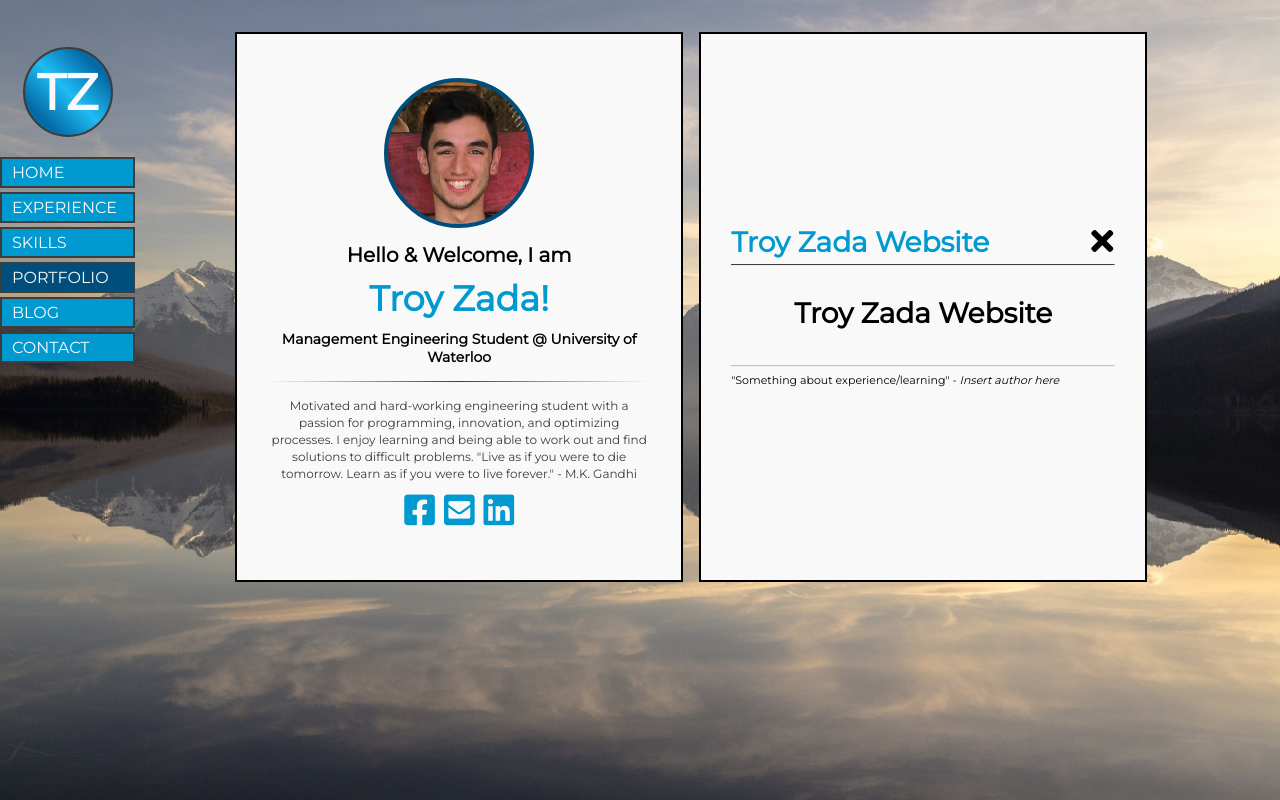
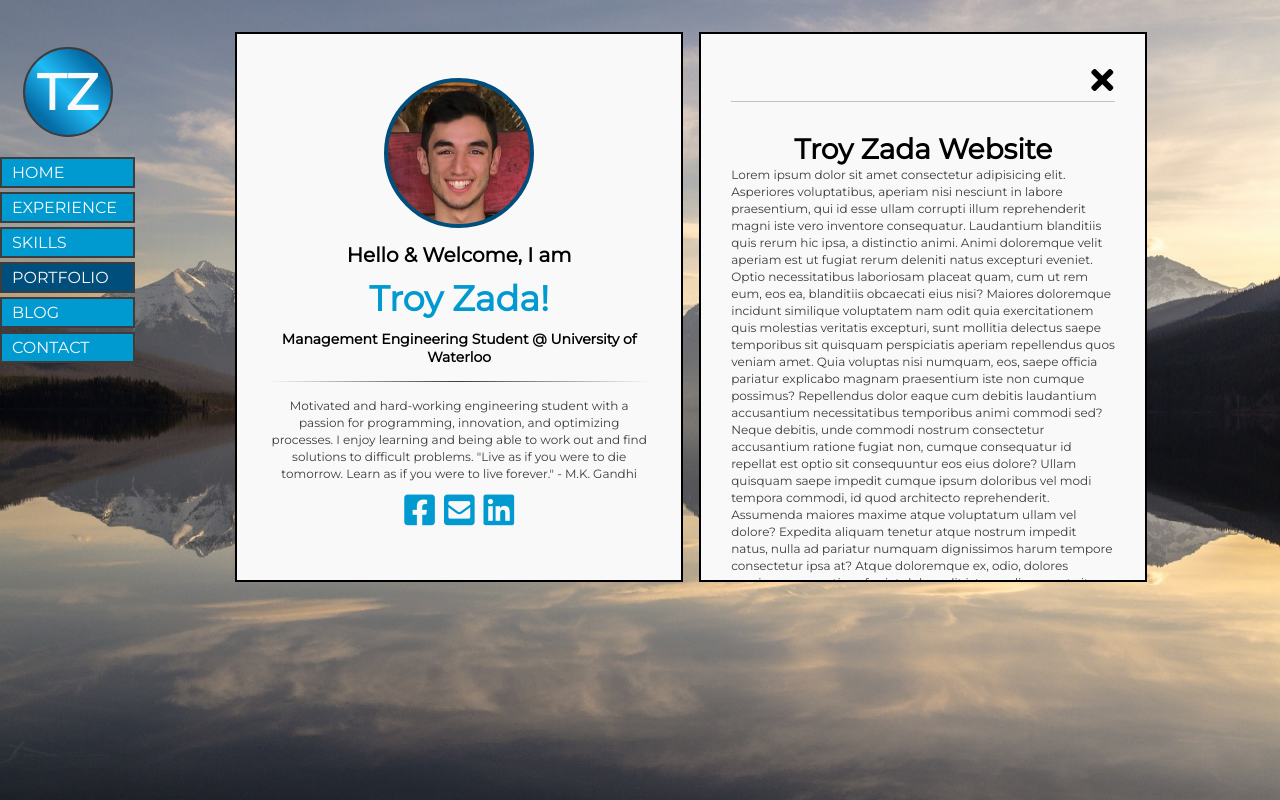
Before and after one commit to tzada8/troy-zada, a React (Create React App) app: page /portfolio/troy-zada in a window 1280 px wide. Built offline with nearby package versions, Linux system fonts and the light colour scheme; a web font is replaced by a local one.

Commit message:
created BlogCard comp and a few blog posts

```diff
--- /dev/null
+++ b/src/components/cards/content/blog/blog_card/BlogCard.css
@@ -0,0 +1,58 @@
+li.blog-container {
+   display: block;
+}
+
+.blog-content {
+   display: block;
+   width: 90%;
+   margin: 15px auto 0;
+}
+
+figure.blog-picwrap {
+   position: relative;
+   width: 100%;
+   padding-top: 75%;
+   overflow: hidden;
+}
+
+img.blog-image {
+   position: absolute;
+   top: 0;
+   right: 0;
+   bottom: 0;
+   left: 0;
+   display: block;
+   width: 100%;
+   max-width: 100%;
+   height: 100%;
+   max-height: 100%;
+   object-fit: cover;
+   transition: all 0.2s linear;
+}
+
+img.blog-image:hover {
+   transform: scale(1.1);
+}
+
+.blog-description-box {
+   padding: 5px;
+   text-align: left;
+}
+
+.blog-date {
+   padding-top: 6px;
+   font-size: 12px;
+   color: var(--GREY);
+}
+
+.blog-title {
+   padding-top: 2px;
+   font-size: 18px;
+   color: var(--REG_BLUE);
+}
+
+hr.horizontal-bar__blog-posts {
+   margin: 5px 0 30px 0;
+   border: 2px solid var(--GREY);
+   border-radius: 5px;
+}
--- /dev/null
+++ b/src/components/cards/content/blog/blog_card/BlogCard.js
@@ -0,0 +1,25 @@
+import React from "react";
+import { Link } from "react-router-dom";
+import "./BlogCard.css";
+
+function BlogCard(props) {
+   return (
+      <>
+         <li className="blog-container">
+            <Link className="blog-content" to={props.path}>
+               <figure className="blog-picwrap">
+                  <img className="blog-image" src={props.src} alt="Blog Post" />
+               </figure>
+               <div className="blog-description-box">
+                  <h4 className="blog-date">{props.date}</h4>
+                  <h3 className="blog-title">{props.blogTitle}</h3>
+               </div>
+            </Link>
+
+            <hr className="horizontal-bar__blog-posts" />
+         </li>
+      </>
+   );
+}
+
+export default BlogCard;
--- a/src/components/cards/content/portfolio/project_card/ProjectCard.css
+++ b/src/components/cards/content/portfolio/project_card/ProjectCard.css
@@ -14,7 +14,6 @@ li.project-container {
 }
 
 figure.project-picwrap {
-   background: blue;
    position: relative;
    width: 100%;
    padding-top: 75%;
--- a/src/components/cards/content/portfolio/subcards/TroyZada.js
+++ b/src/components/cards/content/portfolio/subcards/TroyZada.js
@@ -4,6 +4,66 @@ function TroyZada() {
    return (
       <div>
          <h1>Troy Zada Website</h1>
+         <p>
+            Lorem ipsum dolor sit amet consectetur adipisicing elit. Asperiores
+            voluptatibus, aperiam nisi nesciunt in labore praesentium, qui id
+            esse ullam corrupti illum reprehenderit magni iste vero inventore
+            consequatur. Laudantium blanditiis quis rerum hic ipsa, a distinctio
+            animi. Animi doloremque velit aperiam est ut fugiat rerum deleniti
+            natus excepturi eveniet. Optio necessitatibus laboriosam placeat
+            quam, cum ut rem eum, eos ea, blanditiis obcaecati eius nisi?
+            Maiores doloremque incidunt similique voluptatem nam odit quia
+            exercitationem quis molestias veritatis excepturi, sunt mollitia
+            delectus saepe temporibus sit quisquam perspiciatis aperiam
+            repellendus quos veniam amet. Quia voluptas nisi numquam, eos, saepe
+            officia pariatur explicabo magnam praesentium iste non cumque
+            possimus? Repellendus dolor eaque cum debitis laudantium accusantium
+            necessitatibus temporibus animi commodi sed? Neque debitis, unde
+            commodi nostrum consectetur accusantium ratione fugiat non, cumque
+            consequatur id repellat est optio sit consequuntur eos eius dolore?
+            Ullam quisquam saepe impedit cumque ipsum doloribus vel modi tempora
+            commodi, id quod architecto reprehenderit. Assumenda maiores maxime
+            atque voluptatum ullam vel dolore? Expedita aliquam tenetur atque
+            nostrum impedit natus, nulla ad pariatur numquam dignissimos harum
+            tempore consectetur ipsa at? Atque doloremque ex, odio, dolores
+            aperiam praesentium fugiat dolor velit iste modi quaerat vitae earum
+            illo placeat quisquam exercitationem ullam ratione ab alias
+            blanditiis cumque vero. Atque, natus quos! Soluta magnam velit
+            voluptatibus? Explicabo dolores aspernatur placeat veniam! Ipsa
+            blanditiis, temporibus deleniti quod odio ipsum sapiente quo nisi
+            maxime, modi non rem aspernatur veritatis asperiores quisquam neque
+            dolores voluptatibus molestias ipsam, facere obcaecati. Illo beatae
+            cupiditate nobis natus, officiis ut ipsum recusandae officia numquam
+            asperiores deserunt similique aspernatur. Illum exercitationem sint
+            modi a ab atque pariatur dicta alias veniam corporis, cumque velit,
+            vel numquam voluptates, blanditiis dolorem molestias? Numquam
+            dolores nulla possimus quae voluptatum. Eius deleniti temporibus
+            sapiente quidem eligendi explicabo vero animi ex, dolore earum,
+            iusto, sint veritatis ratione at. Sint quaerat magni nesciunt hic
+            commodi corporis sit architecto ex vero, rerum consequatur
+            temporibus nulla modi sunt! Aliquid blanditiis adipisci, quidem
+            neque architecto quam dolorum. Similique eum tempore fugiat,
+            eligendi aspernatur pariatur illo nam corrupti. Officiis quos odio
+            aut nobis, cupiditate aliquam molestias atque. Aperiam, odio
+            sapiente. Amet ex facere obcaecati voluptatum, perspiciatis omnis
+            repellendus voluptate doloribus itaque veritatis repellat.
+            Aspernatur, veniam numquam fugiat sapiente labore voluptates fugit,
+            ex eum, explicabo ipsum assumenda. Perferendis consequatur enim,
+            aspernatur eos optio ullam natus dolorem sit. Rerum laboriosam hic,
+            nostrum odio, iste quaerat debitis laborum accusantium, autem
+            doloribus delectus! Ipsam temporibus fugiat adipisci, ipsa numquam,
+            consequuntur sunt obcaecati atque explicabo quo doloremque esse nemo
+            laborum veniam. Assumenda ad provident veniam fugiat nostrum libero
+            incidunt voluptates error quasi dicta corrupti iure porro omnis a,
+            ipsam distinctio velit qui. Ab ratione consectetur incidunt quos
+            hic! Iste soluta exercitationem molestias numquam eligendi voluptas
+            quam, iusto sint? Ab, molestias minus quisquam fuga ut ipsum, quam
+            expedita, tempora maiores dolores hic consectetur est corrupti
+            dolorem vero quia quibusdam doloribus id laudantium. Necessitatibus
+            fugit dolorem esse fugiat, odio doloribus cumque quas tenetur nihil
+            molestiae quae maiores iusto, dolores ut minus placeat. Praesentium
+            delectus hic quisquam libero. Autem sunt porro dolores?
+         </p>
       </div>
    );
 }
--- a/src/components/cards/display_sub/CreateSubcards.css
+++ b/src/components/cards/display_sub/CreateSubcards.css
@@ -27,64 +27,26 @@
    opacity: 1;
 }
 
-/* CUSTOM SCROLLBAR FOR ALL PAGES */
-div::-webkit-scrollbar {
-   width: 16px;
-   height: 16px;
-}
-div::-webkit-scrollbar-thumb {
-   height: 6px;
-   width: 6px;
-   border: 4px solid rgba(0, 0, 0, 0);
-   background-clip: padding-box;
-   -webkit-border-radius: 7px;
-   border-radius: 7px;
-   background-color: rgba(0, 0, 0, 0.15);
-   -webkit-box-shadow: inset -1px -1px 0px rgba(0, 0, 0, 0.05),
-      inset 1px 1px 0px rgba(0, 0, 0, 0.05);
-   box-shadow: inset -1px -1px 0px rgba(0, 0, 0, 0.05),
-      inset 1px 1px 0px rgba(0, 0, 0, 0.05);
-}
-div::-webkit-scrollbar-thumb:hover {
-   background-color: rgba(0, 0, 0, 0.3);
-}
-
-.card-container {
-   margin: 30px;
-}
-
 i.close-menu {
    font-size: 32px;
    margin-right: 2px;
    float: right;
 }
 
-.card-title {
-   color: var(--REG_BLUE);
-   text-align: left;
+hr.horizontal-bar__subcard-top {
+   padding-top: 5px;
+   margin: 5px 0 30px 0;
+   width: 100%;
+   border-bottom: 1px solid var(--LIGHT_GREY);
+   border-left: 0;
+   border-top: 0;
+   border-right: 0;
 }
 
-hr.horizontal-bar__title {
-   margin: 5px 0 30px 0;
-   border-top: 1px solid var(--GREY);
-   border-left: 0;
-}
-
-hr.horizontal-bar__footer {
+hr.horizontal-bar__subcard-bottom {
    margin: 35px 0 5px 0;
    border-top: 1px solid var(--LIGHT_GREY);
    border-left: 0;
-}
-
-p.footer-quote {
-   color: var(--BLACK);
-   line-height: 17px;
-   font-size: 11px;
-   text-align: left;
-}
-
-span.author {
-   font-style: italic;
 }
 
 /* IF SCREEN IS DESKTOP-SMALL VERSION, THEN HAVE FOLLOWING STYLES */
--- a/src/components/cards/display_sub/CreateSubcards.js
+++ b/src/components/cards/display_sub/CreateSubcards.js
@@ -9,26 +9,16 @@ function CreateSubcards(props) {
          className={props.isActive ? "card-box-top other-page" : "card-box-top"}
       >
          <div className="card-container">
-            <Link to="/portfolio">
+            {/* HEADER FOR BACK TO PREVIOUS PAGE */}
+            <Link to={props.backTo}>
                <i className="fas fa-times close-menu" />
             </Link>
-
-            {/* TITLE OF CARD */}
-            <div className="card-title">
-               <h1>{props.title}</h1>
-               <hr className="horizontal-bar__title" />
-            </div>
+            <hr className="horizontal-bar__subcard-top" />
 
             {/* REST OF CONTENT */}
             <div className="card-content">{props.content}</div>
 
-            {/* FOOTER FOR QUOTATION */}
-            <hr className="horizontal-bar__footer" />
-            <p className="footer-quote">
-               {'"'}
-               {props.quotation}
-               {'"'} - <span className="author">{props.author}</span>
-            </p>
+            <hr className="horizontal-bar__subcard-bottom" />
          </div>
       </div>
    );
--- a/src/components/cards/display_sub/RenderSubcards.js
+++ b/src/components/cards/display_sub/RenderSubcards.js
@@ -24,61 +24,53 @@ function RenderSubcards(props) {
          {/* CODING PROJECTS */}
          <CreateSubcards
             isActive={props.troyZada}
+            backTo="/portfolio"
             title="Troy Zada Website"
             content={<TroyZada />}
-            quotation="Something about experience/learning"
-            author="Insert author here"
          />
          <CreateSubcards
             isActive={props.moodivity}
+            backTo="/portfolio"
             title="Moodivity"
             content={<Moodivity />}
-            quotation="Something about experience/learning"
-            author="Insert author here"
          />
          <CreateSubcards
             isActive={props.sudokuSolver}
+            backTo="/portfolio"
             title="Sudoku Solver"
             content={<SudokuSolver />}
-            quotation="Something about experience/learning"
-            author="Insert author here"
          />
          <CreateSubcards
             isActive={props.blackJack}
+            backTo="/portfolio"
             title="BlackJack"
             content={<BlackJack />}
-            quotation="Something about experience/learning"
-            author="Insert author here"
          />
          <CreateSubcards
             isActive={props.canastampi}
+            backTo="/portfolio"
             title="Canastampi Website"
             content={<Canastampi />}
-            quotation="Something about experience/learning"
-            author="Insert author here"
          />
          <CreateSubcards
             isActive={props.dss}
+            backTo="/portfolio"
             title="Decision Support System"
             content={<DSS />}
-            quotation="Something about experience/learning"
-            author="Insert author here"
          />
 
          {/* COMMUNICATION PROJECTS */}
          <CreateSubcards
             isActive={props.literatureFair}
+            backTo="/portfolio"
             title="Literature Fair"
             content={<LiteratureFair />}
-            quotation="Something about experience/learning"
-            author="Insert author here"
          />
          <CreateSubcards
             isActive={props.industry4}
+            backTo="/portfolio"
             title="Design Team: Industry 4.0"
             content={<Industry4 />}
-            quotation="Something about experience/learning"
-            author="Insert author here"
          />
       </div>
    );
```
Also changed, not shown: src/components/cards/content/blog/Blog.js (+17 -15 lines), src/components/cards/content/blog/Blog.css (deleted).
